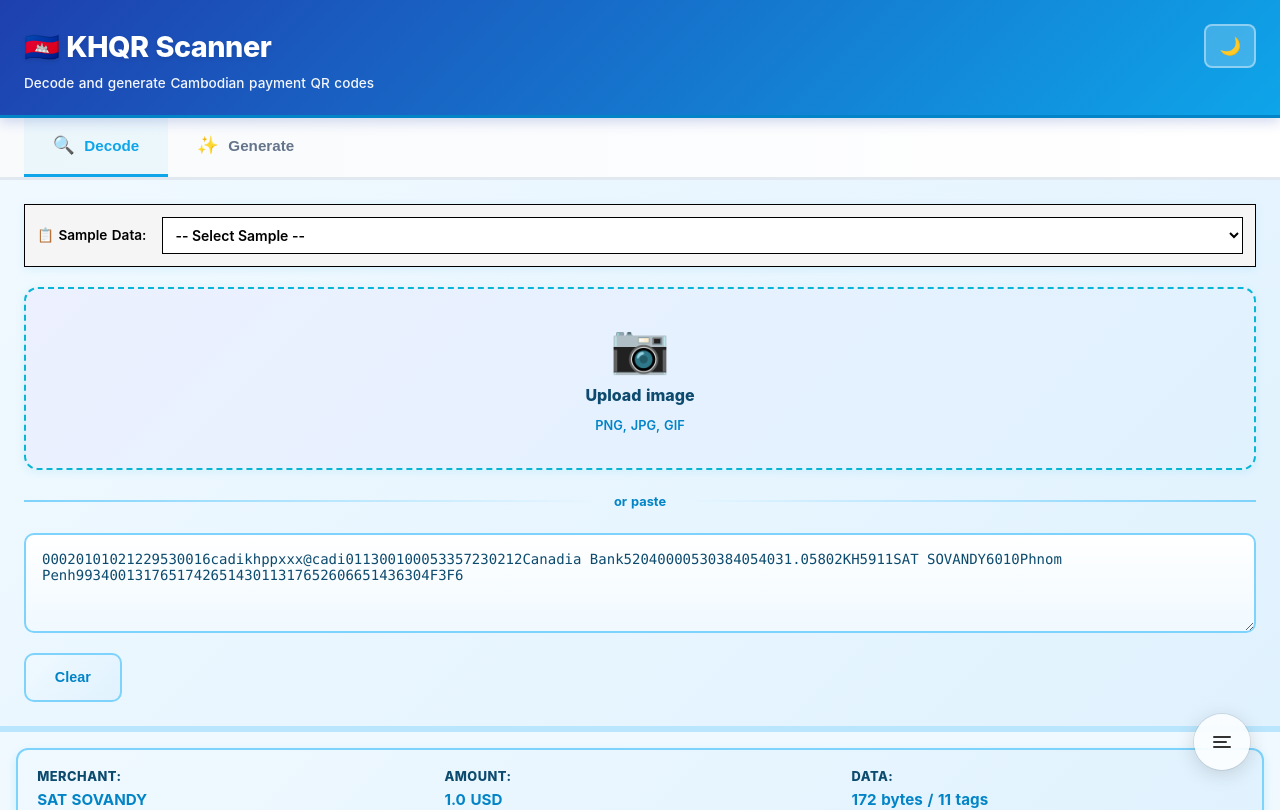
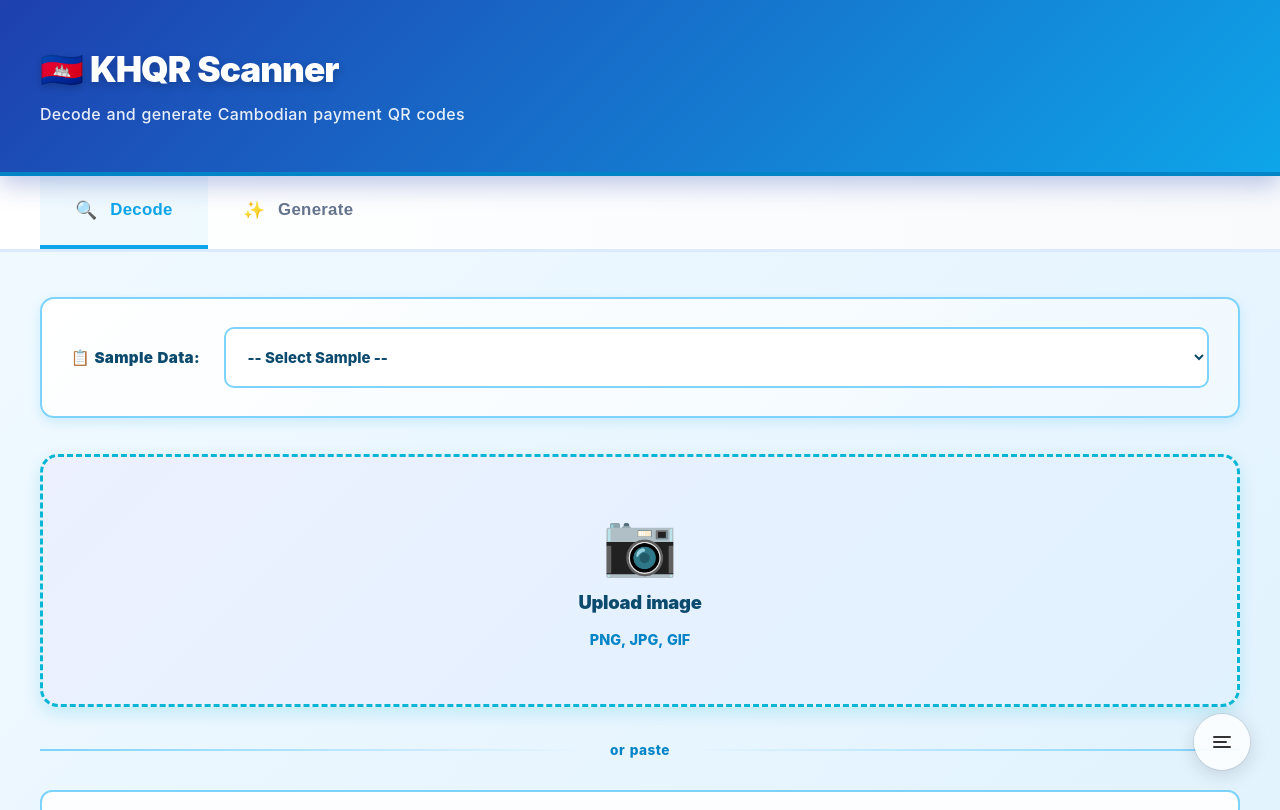
Before and after one commit to ousachea/App, a Nuxt app: page / in a window 1280 px wide. Shown: the top 810 px of the page. Built offline with nearby package versions, Linux system fonts and the light colour scheme.

Commit message:
improve QR

```diff
--- a/pages/index.vue
+++ b/pages/index.vue
@@ -1,17 +1,10 @@
 <template>
   <div class="container">
     <PageSwitcher />
-    <div class="scanner-card" :class="{ 'dark-mode': darkMode }">
+    <div class="scanner-card">
       <div class="header">
         <div class="header-content">
-          <div class="header-top">
-            <h1 class="title">🇰🇭 KHQR Scanner</h1>
-            <div class="header-controls">
-              <button @click="darkMode = !darkMode" class="control-btn" title="Toggle dark mode">
-                {{ darkMode ? '☀️' : '🌙' }}
-              </button>
-            </div>
-          </div>
+          <h1 class="title">🇰🇭 KHQR Scanner</h1>
           <p class="subtitle">Decode and generate Cambodian payment QR codes</p>
         </div>
       </div>
@@ -74,7 +67,7 @@
           <div class="summary-item">
             <span class="summary-label">Amount:</span>
             <span class="summary-value">{{ headerInfo.amountTag?.value ? headerInfo.amountTag.value + ' ' +
-      (headerInfo.currencyTag?.value === '840' ? 'USD' : 'KHR') : 'N/A' }}</span>
+          (headerInfo.currencyTag?.value === '840' ? 'USD' : 'KHR') : 'N/A' }}</span>
           </div>
           <div class="summary-item">
             <span class="summary-label">Data:</span>
@@ -379,7 +372,7 @@
               <div class="tree-subitem-conversion" v-if="headerInfo.timestampNested['00']"
                 :class="{ 'timestamp-expired': isTimestampExpired(headerInfo.timestampNested['00'].value) }">
                 <span class="tree-meaning">→ {{
-      getTimestampReadableWithoutExpired(headerInfo.timestampNested['00'].value) }}</span>
+          getTimestampReadableWithoutExpired(headerInfo.timestampNested['00'].value) }}</span>
               </div>
 
               <div class="tree-subitem-line" v-if="headerInfo.timestampNested['01']">
@@ -391,7 +384,7 @@
               <div class="tree-subitem-conversion" v-if="headerInfo.timestampNested['01']"
                 :class="{ 'timestamp-expired': isTimestampExpired(headerInfo.timestampNested['01'].value) }">
                 <span class="tree-meaning">→ {{
-      getTimestampReadableWithoutExpired(headerInfo.timestampNested['01'].value) }}</span>
+          getTimestampReadableWithoutExpired(headerInfo.timestampNested['01'].value) }}</span>
               </div>
             </div>
           </div>
@@ -504,7 +497,6 @@ export default {
         'Chip Mong Bank',
         'Phnom Penh Commercial Bank',
       ],
-      darkMode: false,
       copiedItemId: null,
       livePreview: true,
       sampleDataOptions: [
@@ -1112,7 +1104,7 @@ export default {
 .container {
   display: flex;
   min-height: 100vh;
-  background: #ffffff;
+  background: linear-gradient(135deg, #f8fafc 0%, #f0f9ff 100%);
   width: 100vw;
   margin: 0;
   padding: 0;
@@ -1125,56 +1117,16 @@ export default {
   display: flex;
   flex-direction: column;
   border-radius: 0;
-  box-shadow: none;
+  box-shadow: 0 4px 16px rgba(14, 165, 233, 0.1);
   margin: 0;
-  transition: background-color 0.3s ease;
-}
-
-.scanner-card.dark-mode {
-  background: #1a1a1a;
-  color: #ffffff;
-}
-
-.scanner-card.dark-mode .header {
-  background: linear-gradient(135deg, #0a0a0a 0%, #1a1a1a 100%);
-}
-
-.scanner-card.dark-mode .result-section,
-.scanner-card.dark-mode .input-area {
-  background: linear-gradient(to bottom, #1a1a1a, #242424);
-}
-
-.scanner-card.dark-mode .summary-card,
-.scanner-card.dark-mode .tree-item,
-.scanner-card.dark-mode textarea,
-.scanner-card.dark-mode input,
-.scanner-card.dark-mode select {
-  background: #2a2a2a;
-  color: #ffffff;
-  border-color: #444444;
-}
-
-.scanner-card.dark-mode .tree-tag {
-  background: #1e3a5f;
-  color: #7dd3fc;
-  border-color: #0284c7;
-}
-
-.scanner-card.dark-mode .tree-length {
-  background: #1e3a5f;
-  color: #93c5fd;
-  border-color: #3b82f6;
 }
 
 .header-top {
-  display: flex;
-  justify-content: space-between;
-  align-items: center;
+  display: none;
 }
 
 .header-controls {
-  display: flex;
-  gap: 0.8rem;
+  display: none;
 }
 
 .control-btn {
@@ -1196,33 +1148,33 @@ export default {
 
 .summary-card {
   display: grid;
-  grid-template-columns: repeat(auto-fit, minmax(180px, 1fr));
-  gap: 1rem;
-  padding: 1.2rem;
+  grid-template-columns: repeat(auto-fit, minmax(200px, 1fr));
+  gap: 1.3rem;
+  padding: 1.8rem;
   background: linear-gradient(135deg, #f0f9ff 0%, #e0f2fe 100%);
   border: 2px solid #7dd3fc;
-  border-radius: 12px;
-  margin-bottom: 1.5rem;
-  box-shadow: 0 4px 12px rgba(14, 165, 233, 0.15);
+  border-radius: 14px;
+  margin-bottom: 2rem;
+  box-shadow: 0 6px 16px rgba(14, 165, 233, 0.18);
 }
 
 .summary-item {
   display: flex;
   flex-direction: column;
-  gap: 0.4rem;
+  gap: 0.6rem;
 }
 
 .summary-label {
-  font-size: 0.8rem;
-  font-weight: 800;
+  font-size: 0.85rem;
+  font-weight: 900;
   color: #0c4a6e;
   text-transform: uppercase;
-  letter-spacing: 0.5px;
+  letter-spacing: 0.6px;
 }
 
 .summary-value {
-  font-size: 0.95rem;
-  font-weight: 700;
+  font-size: 1rem;
+  font-weight: 800;
   color: #0284c7;
   word-break: break-word;
 }
@@ -1230,11 +1182,12 @@ export default {
 .live-preview-toggle {
   display: flex;
   align-items: center;
-  margin-bottom: 1.5rem;
-  padding: 1rem;
+  margin-bottom: 2rem;
+  padding: 1.4rem;
   background: linear-gradient(135deg, #ecf0ff 0%, #e0f2fe 100%);
   border: 2px solid #7dd3fc;
-  border-radius: 10px;
+  border-radius: 12px;
+  box-shadow: 0 4px 12px rgba(14, 165, 233, 0.12);
 }
 
 .toggle-label {
@@ -1287,13 +1240,13 @@ export default {
 
 .header {
   background: linear-gradient(135deg, #1e40af 0%, #0ea5e9 100%);
-  border-bottom: 3px solid #0284c7;
-  padding: 1.5rem;
+  border-bottom: 4px solid #0284c7;
+  padding: 3rem 2.5rem;
   text-align: left;
   position: sticky;
   top: 0;
   z-index: 10;
-  box-shadow: 0 4px 12px rgba(30, 64, 175, 0.2);
+  box-shadow: 0 8px 24px rgba(30, 64, 175, 0.3);
 }
 
 .header-content {
@@ -1301,57 +1254,58 @@ export default {
 }
 
 .title {
-  font-size: 1.8rem;
-  font-weight: 800;
+  font-size: 2.2rem;
+  font-weight: 900;
   margin: 0;
   color: #ffffff;
-  letter-spacing: -0.5px;
-  text-shadow: 0 2px 4px rgba(0, 0, 0, 0.1);
+  letter-spacing: -1px;
+  text-shadow: 0 3px 8px rgba(0, 0, 0, 0.2);
 }
 
 .subtitle {
-  font-size: 0.85rem;
-  color: rgba(255, 255, 255, 0.95);
-  margin: 0.4rem 0 0 0;
+  font-size: 1rem;
+  color: rgba(255, 255, 255, 0.9);
+  margin: 0.8rem 0 0 0;
   font-weight: 500;
+  letter-spacing: 0.3px;
 }
 
 .tab-navigation {
   display: flex;
   gap: 0;
-  padding: 0 1.5rem;
-  background: linear-gradient(to right, #f8fafc, #ffffff);
-  border-bottom: 3px solid #e2e8f0;
+  padding: 0 2.5rem;
+  background: linear-gradient(to right, #ffffff, #f8fafc);
+  border-bottom: 3px solid #dbeafe;
   position: sticky;
-  top: 4.2rem;
+  top: 6.2rem;
   z-index: 9;
 }
 
 .tab-button {
   display: flex;
   align-items: center;
-  gap: 0.6rem;
-  padding: 1.1rem 1.8rem;
+  gap: 0.8rem;
+  padding: 1.5rem 2.2rem;
   background: none;
   border: none;
-  border-bottom: 3px solid transparent;
+  border-bottom: 4px solid transparent;
   color: #64748b;
-  font-weight: 700;
-  font-size: 0.95rem;
+  font-weight: 800;
+  font-size: 1.05rem;
   cursor: pointer;
   transition: all 0.3s ease;
-  letter-spacing: 0px;
+  letter-spacing: 0.3px;
 }
 
 .tab-button:hover {
   color: #1e40af;
-  background: rgba(30, 64, 175, 0.03);
+  background: rgba(30, 64, 175, 0.04);
 }
 
 .tab-button.active {
   color: #0ea5e9;
   border-bottom-color: #0ea5e9;
-  background: rgba(14, 165, 233, 0.05);
+  background: rgba(14, 165, 233, 0.06);
 }
 
 .tab-icon {
@@ -1381,7 +1335,7 @@ export default {
 }
 
 .input-area {
-  padding: 1.5rem;
+  padding: 2.8rem 2.5rem;
   flex-shrink: 0;
   background: linear-gradient(135deg, #f0f9ff 0%, #e0f2fe 100%);
   border-bottom: 3px solid #bae6fd;
@@ -1390,41 +1344,43 @@ export default {
 .sample-selector {
   display: flex;
   align-items: center;
-  gap: 1rem;
-  margin-bottom: 1.5rem;
-  padding: 1.2rem;
+  gap: 1.5rem;
+  margin-bottom: 2.2rem;
+  padding: 1.8rem;
   background: linear-gradient(135deg, #ffffff 0%, #f0f9ff 100%);
   border: 2px solid #7dd3fc;
-  border-radius: 10px;
+  border-radius: 14px;
   transition: all 0.3s ease;
-  box-shadow: 0 2px 8px rgba(14, 165, 233, 0.1);
+  box-shadow: 0 4px 12px rgba(14, 165, 233, 0.15);
 }
 
 .sample-selector:hover {
   border-color: #0284c7;
   background: linear-gradient(135deg, #ffffff 0%, #e0f2fe 100%);
-  box-shadow: 0 4px 12px rgba(14, 165, 233, 0.2);
+  box-shadow: 0 8px 20px rgba(14, 165, 233, 0.3);
+  transform: translateY(-2px);
 }
 
 .sample-label {
-  font-size: 0.9rem;
-  font-weight: 800;
+  font-size: 0.95rem;
+  font-weight: 900;
   color: #0c4a6e;
   white-space: nowrap;
+  letter-spacing: 0.3px;
 }
 
 .sample-select {
   flex: 1;
-  padding: 0.85rem;
+  padding: 1.1rem;
   border: 2px solid #7dd3fc;
-  border-radius: 8px;
-  font-size: 14px;
+  border-radius: 10px;
+  font-size: 15px;
   font-family: inherit;
   color: #0c4a6e;
   background: white;
   cursor: pointer;
   transition: all 0.3s ease;
-  font-weight: 600;
+  font-weight: 800;
 }
 
 .sample-select:hover,
@@ -1432,43 +1388,7 @@ export default {
   border-color: #0284c7;
   outline: none;
   background: #f0f9ff;
-  box-shadow: 0 0 0 3px rgba(14, 165, 233, 0.1);
-}
-
-.sample-selector {
-  display: flex;
-  align-items: center;
-  gap: 1rem;
-  margin-bottom: 1.25rem;
-  padding: 0.75rem;
-  background: #f5f5f5;
-  border: 1px solid #000000;
-  border-radius: 0px;
-}
-
-.sample-label {
-  font-size: 0.85rem;
-  font-weight: 600;
-  color: #000000;
-  white-space: nowrap;
-}
-
-.sample-select {
-  flex: 1;
-  padding: 0.5rem;
-  border: 1px solid #000000;
-  border-radius: 0px;
-  font-size: 14px;
-  font-family: inherit;
-  color: #000000;
-  background: white;
-  cursor: pointer;
-  transition: all 0.2s ease;
-}
-
-.sample-select:hover {
-  border-color: #000000;
-  background: #ffffff;
+  box-shadow: 0 0 0 4px rgba(14, 165, 233, 0.15);
 }
 
 .sample-select:focus {
@@ -1479,21 +1399,22 @@ export default {
 
 .upload-zone {
   display: block;
-  border: 2px dashed #06b6d4;
-  border-radius: 14px;
-  padding: 2.2rem 1.5rem;
+  border: 3px dashed #06b6d4;
+  border-radius: 18px;
+  padding: 3.5rem 2.5rem;
   text-align: center;
   cursor: pointer;
   transition: all 0.3s ease;
   background: linear-gradient(135deg, #ecf0ff 0%, #e0f2fe 100%);
-  margin-bottom: 1.5rem;
-  box-shadow: 0 2px 8px rgba(6, 182, 212, 0.1);
+  margin-bottom: 2.2rem;
+  box-shadow: 0 6px 16px rgba(6, 182, 212, 0.18);
 }
 
 .upload-zone:hover {
   border-color: #0891b2;
   background: linear-gradient(135deg, #ffffff 0%, #f0f9ff 100%);
-  box-shadow: 0 6px 16px rgba(6, 182, 212, 0.2);
+  box-shadow: 0 10px 24px rgba(6, 182, 212, 0.3);
+  transform: translateY(-3px);
 }
 
 .file-input {
@@ -1503,36 +1424,36 @@ export default {
 .upload-content {
   display: flex;
   flex-direction: column;
-  gap: 0.8rem;
+  gap: 1.1rem;
 }
 
 .upload-icon {
-  font-size: 3rem;
+  font-size: 3.8rem;
   line-height: 1;
 }
 
 .upload-text {
-  font-size: 1rem;
+  font-size: 1.15rem;
+  font-weight: 900;
+  color: #0c4a6e;
+  letter-spacing: -0.3px;
+}
+
+.upload-hint {
+  font-size: 0.9rem;
+  color: #0284c7;
   font-weight: 800;
-  color: #0c4a6e;
-  letter-spacing: 0px;
-}
-
-.upload-hint {
-  font-size: 0.8rem;
+}
+
+.divider {
+  display: flex;
+  align-items: center;
+  gap: 1.5rem;
+  margin: 2rem 0;
   color: #0284c7;
-  font-weight: 600;
-}
-
-.divider {
-  display: flex;
-  align-items: center;
-  gap: 1.2rem;
-  margin: 1.5rem 0;
-  color: #0284c7;
-  font-size: 0.8rem;
-  font-weight: 700;
-  letter-spacing: 0px;
+  font-size: 0.85rem;
+  font-weight: 800;
+  letter-spacing: 0.5px;
 }
 
 .divider::before,
@@ -1549,47 +1470,48 @@ export default {
 
 .input-field {
   width: 100%;
-  height: 100px;
-  padding: 1rem;
+  height: 120px;
+  padding: 1.2rem;
   border: 2px solid #7dd3fc;
-  border-radius: 10px;
+  border-radius: 12px;
   font-family: 'Monaco', 'Courier New', monospace;
   font-size: 14px;
   resize: vertical;
   transition: all 0.3s ease;
   color: #0c4a6e;
   background: linear-gradient(to bottom, #ffffff, #f0f9ff);
-  margin-bottom: 1rem;
-  font-weight: 500;
+  margin-bottom: 1.5rem;
+  font-weight: 600;
 }
 
 .input-field:hover {
   border-color: #06b6d4;
-  box-shadow: 0 2px 8px rgba(6, 182, 212, 0.1);
+  box-shadow: 0 4px 12px rgba(6, 182, 212, 0.15);
 }
 
 .input-field:focus {
   outline: none;
   border-color: #0284c7;
-  box-shadow: 0 0 0 3px rgba(14, 165, 233, 0.15);
+  box-shadow: 0 0 0 4px rgba(14, 165, 233, 0.18);
 }
 
 .input-field::placeholder {
   color: #7dd3fc;
+  font-weight: 500;
 }
 
 .action-buttons {
   display: flex;
-  gap: 1rem;
+  gap: 1.2rem;
   margin-top: 0;
 }
 
 .btn {
-  padding: 0.9rem 1.8rem;
+  padding: 1rem 2.2rem;
   border: none;
-  border-radius: 10px;
+  border-radius: 12px;
   font-weight: 800;
-  font-size: 0.9rem;
+  font-size: 0.95rem;
   cursor: pointer;
   transition: all 0.3s ease;
   background: white;
@@ -1598,8 +1520,8 @@ export default {
 }
 
 .btn:hover {
-  transform: translateY(-2px);
-  box-shadow: 0 8px 16px rgba(14, 165, 233, 0.2);
+  transform: translateY(-3px);
+  box-shadow: 0 10px 20px rgba(14, 165, 233, 0.25);
 }
 
 .btn:active {
@@ -1633,8 +1555,8 @@ export default {
 }
 
 .result-section {
-  padding: 1.5rem;
-  padding-bottom: 180px;
+  padding: 2.8rem 2.5rem;
+  padding-bottom: 220px;
   border-top: 3px solid #bae6fd;
   overflow-y: auto;
   background: linear-gradient(to bottom, #f0f9ff, #ffffff);
@@ -1644,71 +1566,72 @@ export default {
   display: flex;
   justify-content: space-between;
   align-items: center;
-  margin-bottom: 1.5rem;
-  padding-bottom: 1rem;
+  margin-bottom: 2.2rem;
+  padding-bottom: 1.4rem;
   border-bottom: 3px solid #7dd3fc;
 }
 
 .result-header h2 {
-  font-size: 1.3rem;
+  font-size: 1.5rem;
   margin: 0;
   color: #0c4a6e;
   font-weight: 900;
-  letter-spacing: -0.5px;
+  letter-spacing: -0.6px;
 }
 
 .header-buttons {
   display: flex;
-  gap: 0.8rem;
+  gap: 1rem;
 }
 
 .edit-panel {
   background: linear-gradient(135deg, #ecf0ff 0%, #e0f2fe 100%);
   border: 2px solid #7dd3fc;
-  border-radius: 12px;
-  padding: 1.5rem;
-  margin-bottom: 1.5rem;
+  border-radius: 16px;
+  padding: 2.4rem;
+  margin-bottom: 2.2rem;
   animation: slideDown 0.3s ease;
-  box-shadow: 0 4px 12px rgba(14, 165, 233, 0.1);
+  box-shadow: 0 8px 20px rgba(14, 165, 233, 0.2);
 }
 
 .edit-field {
-  margin-bottom: 1.25rem;
+  margin-bottom: 1.8rem;
   display: flex;
   flex-direction: column;
-  gap: 0.6rem;
+  gap: 0.8rem;
 }
 
 .edit-field label {
-  font-weight: 800;
-  font-size: 0.85rem;
+  font-weight: 900;
+  font-size: 0.9rem;
   color: #0c4a6e;
+  letter-spacing: 0.2px;
 }
 
 .edit-input,
 .edit-select {
-  padding: 0.85rem;
+  padding: 1rem;
   border: 2px solid #7dd3fc;
-  border-radius: 8px;
-  font-size: 14px;
+  border-radius: 10px;
+  font-size: 15px;
   font-family: inherit;
   color: #0c4a6e;
   background: white;
   transition: all 0.3s ease;
-  font-weight: 600;
+  font-weight: 700;
 }
 
 .edit-input:hover,
 .edit-select:hover {
   border-color: #06b6d4;
-  box-shadow: 0 2px 8px rgba(6, 182, 212, 0.1);
+  box-shadow: 0 4px 12px rgba(6, 182, 212, 0.15);
 }
 
 .edit-input:focus,
 .edit-select:focus {
   outline: none;
   border-color: #0284c7;
-  box-shadow: 0 0 0 3px rgba(14, 165, 233, 0.15);
+  box-shadow: 0 0 0 4px rgba(14, 165, 233, 0.2);
 }
 
 .edit-input::placeholder {
```
